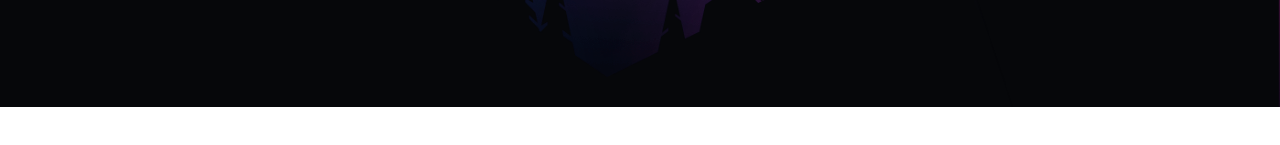
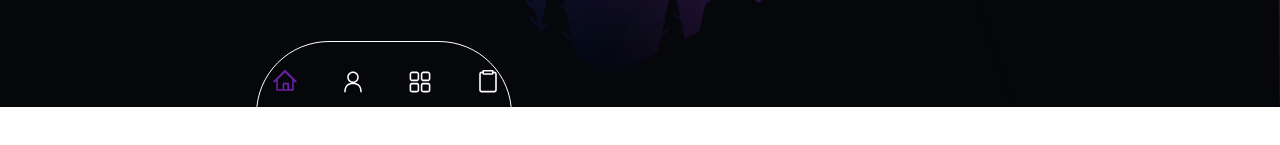
Before and after one commit to Calebe-Xavier-Developer/next-portfolio, a Next.js app: page / in a window 1280 px wide. Shown: the part 693-838 px from the top of the page. Before the commit the page ends 800 px from the top, so only its background shows below. Built offline with nearby package versions, Linux system fonts and the light colour scheme.

Commit message:
:construction: feat: Creating and implementing the Navigation Component

```diff
--- a/app/globals.css
+++ b/app/globals.css
@@ -1,3 +1,7 @@
 @tailwind base;
 @tailwind components;
 @tailwind utilities;
+
+body {
+  overflow: hidden;
+}
--- a/app/layout.tsx
+++ b/app/layout.tsx
@@ -2,6 +2,7 @@ import type { Metadata } from "next";
 import localFont from "next/font/local";
 import "./globals.css";
 import Navbar from "../components/Navbar";
+import Navigation from "@/components/Navigation";
 
 const geistSans = localFont({
   src: "./fonts/GeistVF.woff",
@@ -31,6 +32,7 @@ export default function RootLayout({
       >
         <Navbar />
         {children}
+        <Navigation />
       </body>
     </html>
   );
--- /dev/null
+++ b/components/Navigation.tsx
@@ -0,0 +1,46 @@
+"use client"
+import { NavLinks } from "@/constants";
+import Link from "next/link";
+import { usePathname } from "next/navigation";
+import { useEffect, useState } from "react"
+
+const Navigation = () => {
+  const [isRouting, setIsRouting] = useState(false);
+  const path = usePathname();
+  const [prevPath, setPrevPath] = useState("/");
+
+  useEffect(() => {
+    if (prevPath !== path) setIsRouting(true);
+  }, [path, prevPath])
+
+
+  useEffect(() => {
+    if (isRouting) {
+      setPrevPath(path);
+      const timeout = setTimeout(() => {
+        setIsRouting(false);
+      }, 1200);
+      return () => clearTimeout(timeout);
+    }
+  }, [isRouting])
+
+
+  return (
+    <div
+      style={{left: "20%"}}
+      className="absolute z-[50] -bottom-20 w-[50%] md:w-[20%] max-h-[150px] rounded-full flex justify-between items-center border border-white py-7"
+    >
+      {NavLinks.map((nav) => (
+        <Link
+          key={nav.name}
+          href={nav.link}
+          className="mb-16 pl-4 min-w-[20%]"
+        >
+          <nav.icon className={`w-[24px] h-[24px] ${path === nav.name ? "text-purple-800" : "text-white"}`} />
+        </Link>
+      ))}
+    </div>
+  )
+}
+
+export default Navigation
```
